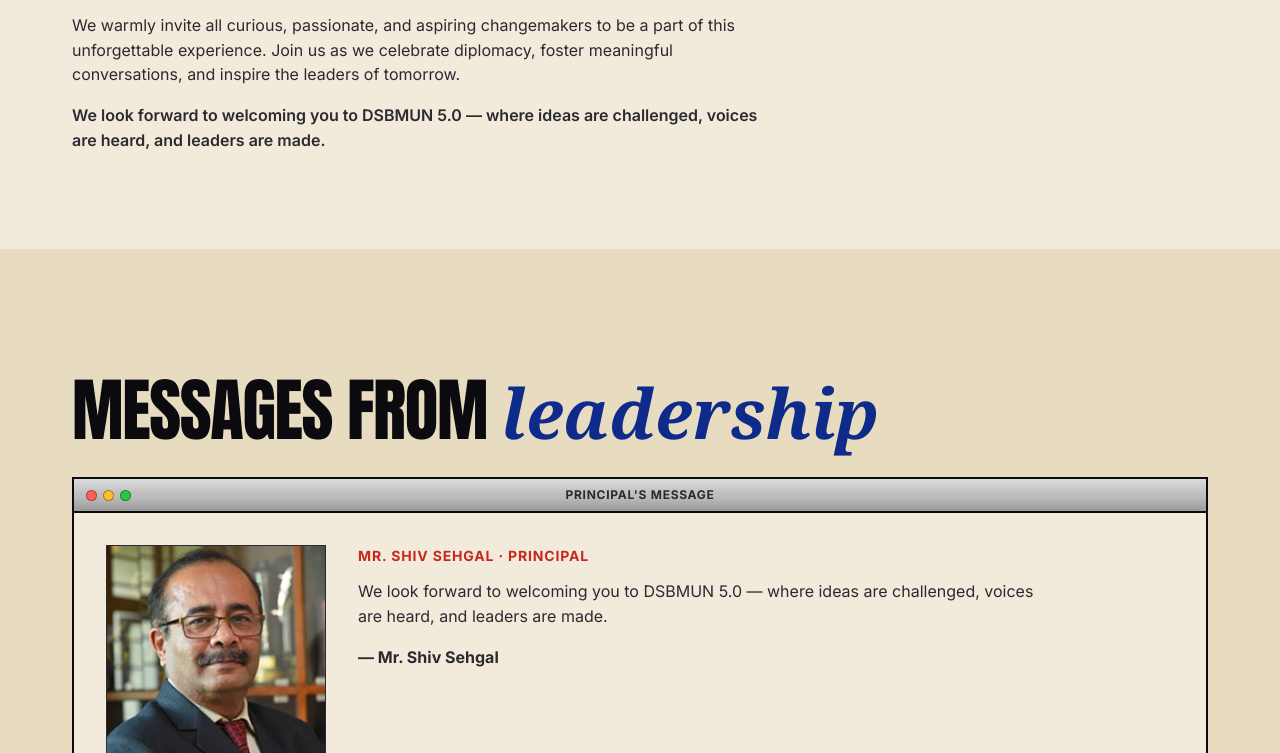
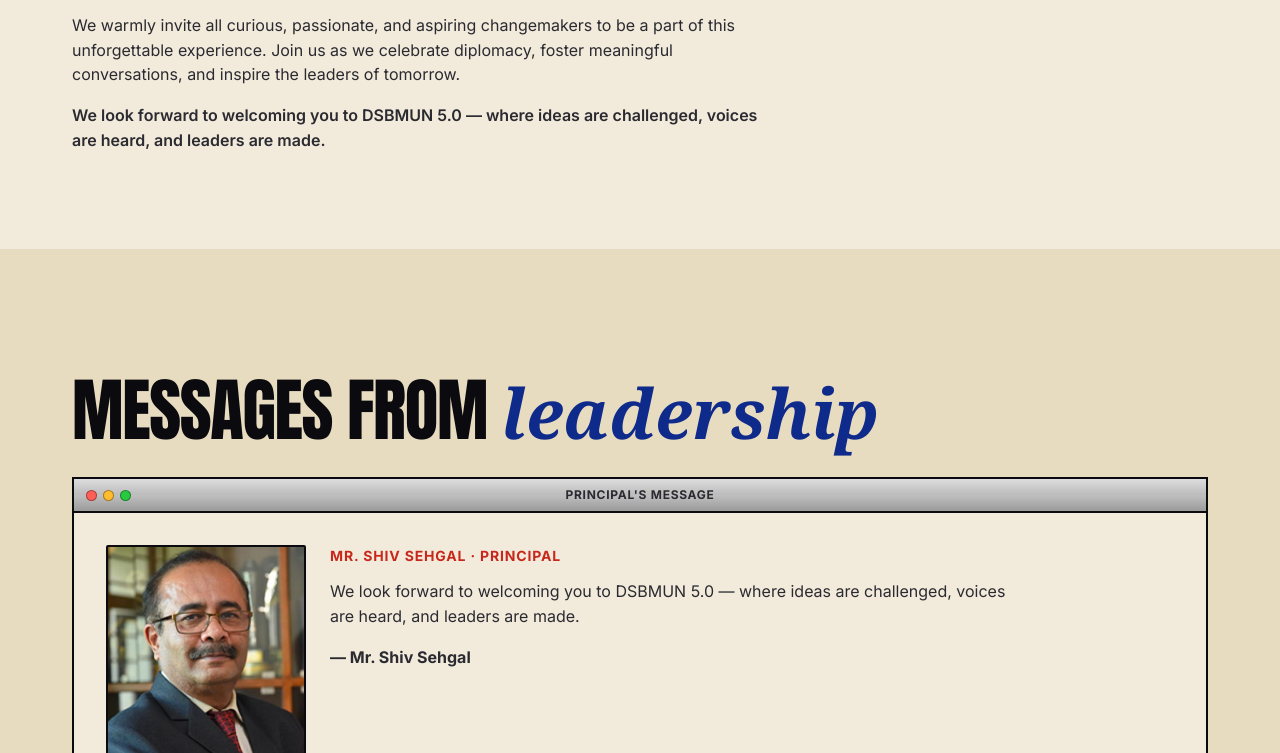
Before and after one commit to aradhyjain107/DSBMUN, a plain HTML site: page index.html in a window 1280 px wide. Shown: the part 2047-2800 px from the top of the page. Drawn offline with Linux system fonts and the light colour scheme.

Commit message:
fix: Add overflow clipping to .win and .msg__portrait, set max-width bounds on portraits, and add word-break to .msg__body for mobile devices

```diff
--- a/index.html
+++ b/index.html
@@ -163,7 +163,7 @@ a.wordmark{cursor:pointer;}
 
 /* ---------- WINDOW CHROME ---------- */
 .win{background:var(--paper);border:2px solid var(--ink);
-  box-shadow:0 4px 0 var(--ink);position:relative;
+  box-shadow:0 4px 0 var(--ink);position:relative;overflow:hidden;box-sizing:border-box;
   transition:box-shadow var(--dur-fast) var(--ease-out-soft), transform var(--dur-fast) var(--ease-out-soft);}
 .win__bar{display:flex;align-items:center;gap:var(--s-2);padding:var(--s-2) var(--s-3);
   background:linear-gradient(180deg,#DDDDDD 0%,#BBBBBB 50%,#C0C0C0 50%,#9A9A9A 100%);
@@ -387,14 +387,16 @@ a.wordmark{cursor:pointer;}
   text-transform:uppercase;opacity:.85;}
 
 /* ---------- DIRECTOR MESSAGES ---------- */
-.messages__stack .win{margin-bottom:0;border-bottom:none;}
-.messages__stack .win:last-child{border-bottom:1px solid var(--ink-soft);}
-.msg{display:grid;grid-template-columns:1fr;gap:var(--s-6);}
-@media(min-width:820px){.msg{grid-template-columns:220px 1fr;}}
-.msg__portrait{background:var(--paper-cool);aspect-ratio:1;display:grid;place-items:center;
-  border:1px solid var(--ink-soft);}
+.messages__stack .win{margin-bottom:var(--s-6);border-bottom:2px solid var(--ink);}
+.msg{display:grid;grid-template-columns:1fr;gap:var(--s-5);box-sizing:border-box;overflow:hidden;}
+@media(min-width:760px){.msg{grid-template-columns:200px 1fr;}}
+.msg__portrait{background:var(--paper-cool);aspect-ratio:4/5;width:100%;max-width:260px;margin-inline:auto;
+  border:2px solid var(--ink);overflow:hidden;position:relative;border-radius:2px;}
+.msg__portrait img{width:100%;height:100%;object-fit:cover;object-position:center top;display:block;}
+.msg__body{min-width:0;word-break:break-word;overflow-wrap:break-word;}
+.msg__body .eyebrow{word-break:break-word;overflow-wrap:break-word;}
 .msg__pull-quote{font-family:var(--font-italic);font-style:italic;color:var(--red);
-  font-size:var(--fs-2xl);line-height:1.3;margin-block:var(--s-4);}
+  font-size:clamp(1.2rem, 4vw, var(--fs-2xl));line-height:1.3;margin-block:var(--s-4);}
 .msg__body p{color:var(--ink-soft);margin-bottom:var(--s-3);}
 .msg__signoff{font-family:var(--font-headline);font-weight:700;margin-top:var(--s-4);}
 
```
